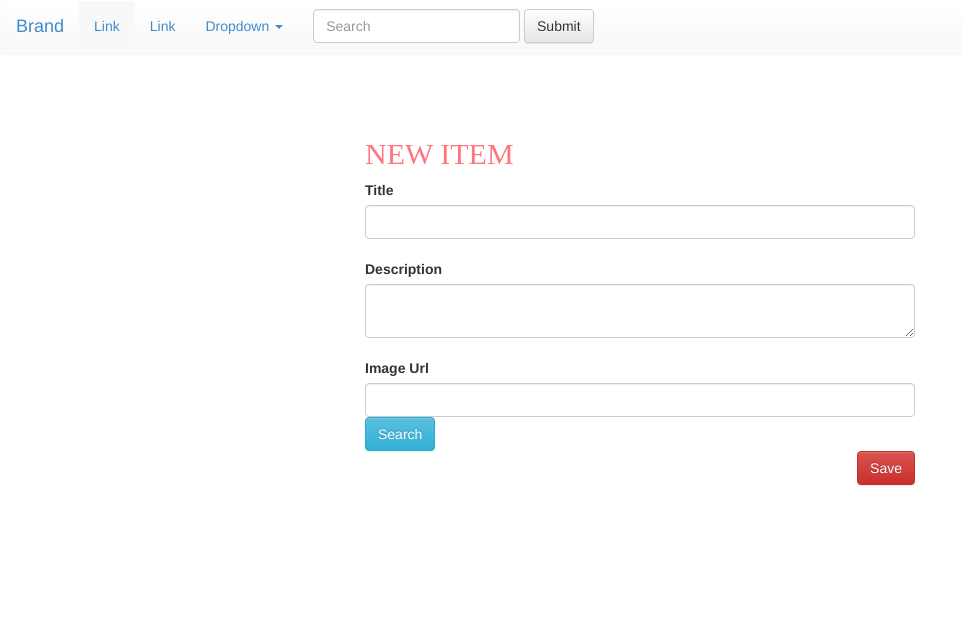
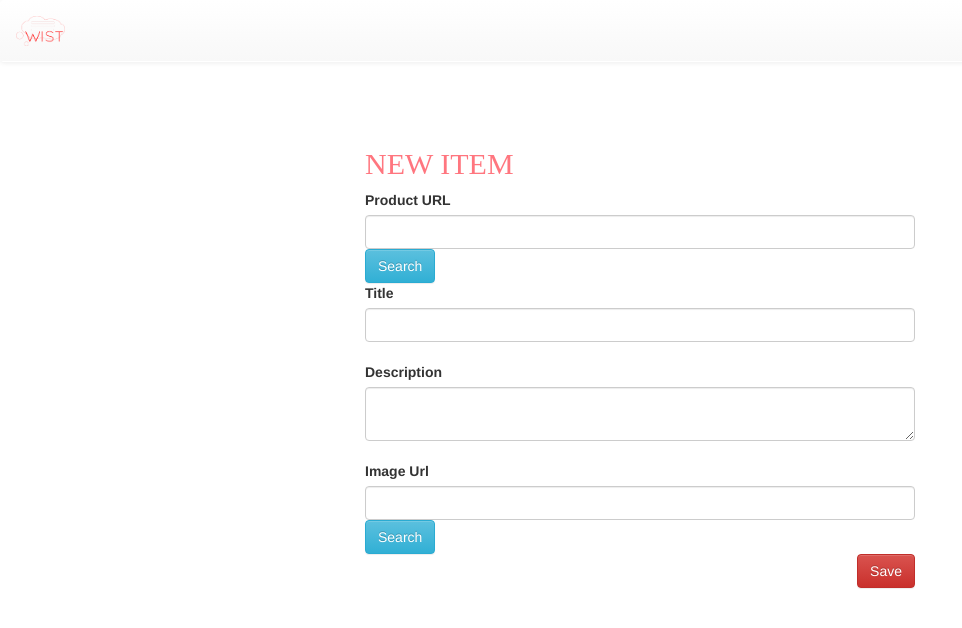
Before and after one commit to gorillagunz/info3180-project4, a Flask app: page /wishlist/1/new in a window 1280 px wide. Shown: the top 628 px of the page, without its empty margins (0-962 px from the left). Run offline with Flask 2, Linux system fonts and the light colour scheme; style sheets or scripts are compiled from the project's sources; some libraries are stand-ins or nearby versions.

Commit message:
Progress

```diff
--- a/app/forms.py
+++ b/app/forms.py
@@ -22,6 +22,7 @@ class WishlistForm(Form):
     is_private = BooleanField("private", [])
 
 class ItemForm(Form):
+    url = TextField('title', validators=[Required()])
     title = TextField('title', validators=[Required()])
     desc = TextAreaField('desc', [Required()])
     img = TextField('img', validators=[Required()])
--- a/app/static/js/app.js
+++ b/app/static/js/app.js
@@ -2,6 +2,7 @@ var app = angular.module("Wishlist",['ui.bootstrap']);
 
 
 app.controller('NewItemCtrl', function($scope, $http){
+    $scope.item_url = "";
     $scope.img_url = "";
     $scope.images = [];
     $scope.params= ["Test", "*", "Test2"];
@@ -12,7 +13,7 @@ app.controller('NewItemCtrl', function($scope, $http){
         } else {
             var base = "http://info3180-project2-drellimal2-1.c9users.io:8080/";
             var route = "api/thumbnail/process?url=";
-            var data_url = base + route + $scope.img_url;
+            var data_url = base + route + $scope.item_url;
             console.log(data_url);
             for(var x = 0; x < 4;x++){
                 $http.get(data_url).success(function(data){
@@ -27,6 +28,10 @@ app.controller('NewItemCtrl', function($scope, $http){
         }
 
     };
+
+    $scope.search= function(){
+
+    }
 });
 
 app.controller('WishlistsCtrl', function($scope, $http, $uibModal){
@@ -46,11 +51,12 @@ app.controller('WishlistsCtrl', function($scope, $http, $uibModal){
     }
 });
 
-app.controller('NewWishlistCtrl', function ($scope, $uibModalInstance) {
+app.controller('NewWishlistCtrl', function ($scope, $http, $uibModalInstance) {
 
 
 
   $scope.ok = function () {
+
     $uibModalInstance.close();
   };
 
--- a/app/templates/add_item.html
+++ b/app/templates/add_item.html
@@ -15,7 +15,23 @@
         ">
     <h2 id="contact_form_title" style="color:#FF767F;font-family:'Quicksand';">NEW ITEM</h2>
 
-    <form action="{{ url_for('new_wishlist') }}" method="post" enctype="multipart/form-data">
+    <form action="{{ url_for('login') }}" method="post" enctype="multipart/form-data">
+        <div class-"form-group">
+            <label>Product URL</label>
+            <br />
+            {% if 'title' in form.errors %}
+            This field is required.
+            {% endif %}
+            <div>
+                <div>
+            {{ form.url(class_="form-control") }}
+
+            </div>
+            <div>
+                <button class="btn btn-info" ng-click="search()">Search</button>
+            </div>
+            </div>
+        </div>
         <div class-"form-group">
             <label>Title</label>
             <br />
--- a/app/templates/header.html
+++ b/app/templates/header.html
@@ -1,4 +1,4 @@
-<nav class="navbar ">
+<nav class="navbar navbar-dark">
   <div class="container-fluid">
     <!-- Brand and toggle get grouped for better mobile display -->
     <div class="navbar-header">
@@ -8,34 +8,10 @@
         <span class="icon-bar"></span>
         <span class="icon-bar"></span>
       </button>
-      <a class="navbar-brand" href="#">Brand</a>
+      <a class="navbar-brand" href="{{ url_for('login') }}">
+          <img alt="Brand" src="{{url_for('static', filename='img/WIST.png')}}" style="height:30px;">
+          </a>
     </div>
 
-    <!-- Collect the nav links, forms, and other content for toggling -->
-    <div class="collapse navbar-collapse" id="bs-example-navbar-collapse-1">
-      <ul class="nav navbar-nav">
-        <li class="active"><a href="#">Link <span class="sr-only">(current)</span></a></li>
-        <li><a href="#">Link</a></li>
-        <li class="dropdown">
-          <a href="#" class="dropdown-toggle" data-toggle="dropdown" role="button" aria-haspopup="true" aria-expanded="false">Dropdown <span class="caret"></span></a>
-          <ul class="dropdown-menu">
-            <li><a href="#">Action</a></li>
-            <li><a href="#">Another action</a></li>
-            <li><a href="#">Something else here</a></li>
-            <li role="separator" class="divider"></li>
-            <li><a href="#">Separated link</a></li>
-            <li role="separator" class="divider"></li>
-            <li><a href="#">One more separated link</a></li>
-          </ul>
-        </li>
-      </ul>
-      <form class="navbar-form navbar-left" role="search">
-        <div class="form-group">
-          <input type="text" class="form-control" placeholder="Search">
-        </div>
-        <button type="submit" class="btn btn-default">Submit</button>
-      </form>
-
-    </div><!-- /.navbar-collapse -->
   </div><!-- /.container-fluid -->
 </nav>
--- a/app/templates/wishlist.html
+++ b/app/templates/wishlist.html
@@ -17,7 +17,9 @@
         <div class="clearfix">
 
             <h2 style="font-size:color:#FF767F;font-family:'Quicksand';">{{ wishlist_id }}
-            <button class="btn btn-default" style="float:right" type="submit">+ Add Item</button>
+            <a href="{{ url_for('new_item',wishlist_id=wishlist_id) }}">
+              <button class="btn btn-default" style="float:right" type="submit" >+ Add Item</button>
+              </a>
             </h2>
         </div>
         <hr />
--- a/app/views.py
+++ b/app/views.py
@@ -52,7 +52,8 @@ def wishlists(userid):
 
 @app.route('/wishlist/<wishlist_id>', methods = ['GET', 'POST'])
 def wishlist(wishlist_id):
-    return render_template("wishlist.html", wishlist_id = wishlist_id)
+    return render_template("wishlist.html", wishlist_id=wishlist_id)
+
 
 @app.route('/wishlist/<wishlist_id>/new', methods = ['GET', 'POST'])
 def new_item(wishlist_id):
```
Also changed, not shown: app/static/img/WIST.png (added), app/static/img/WIST.svg (added).
